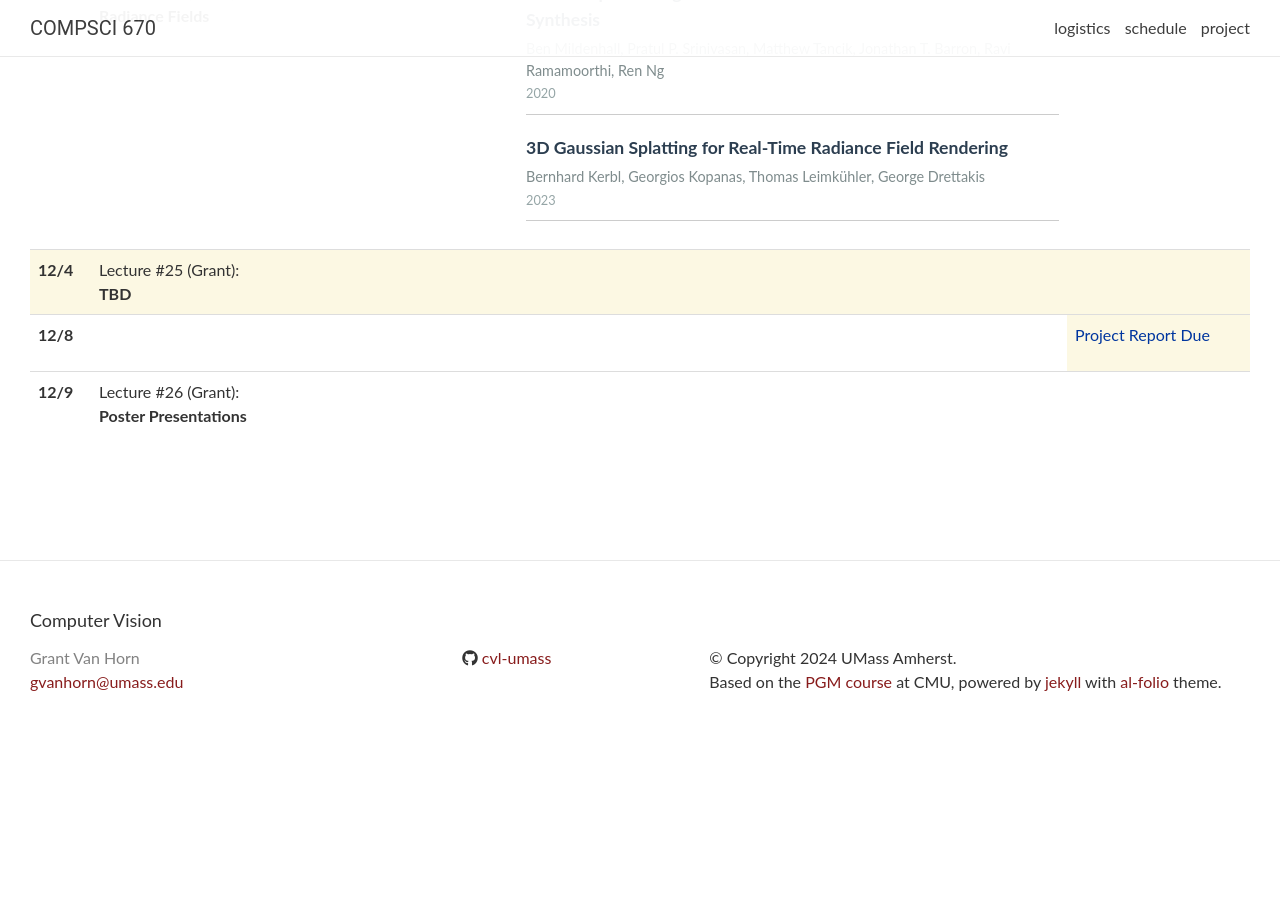
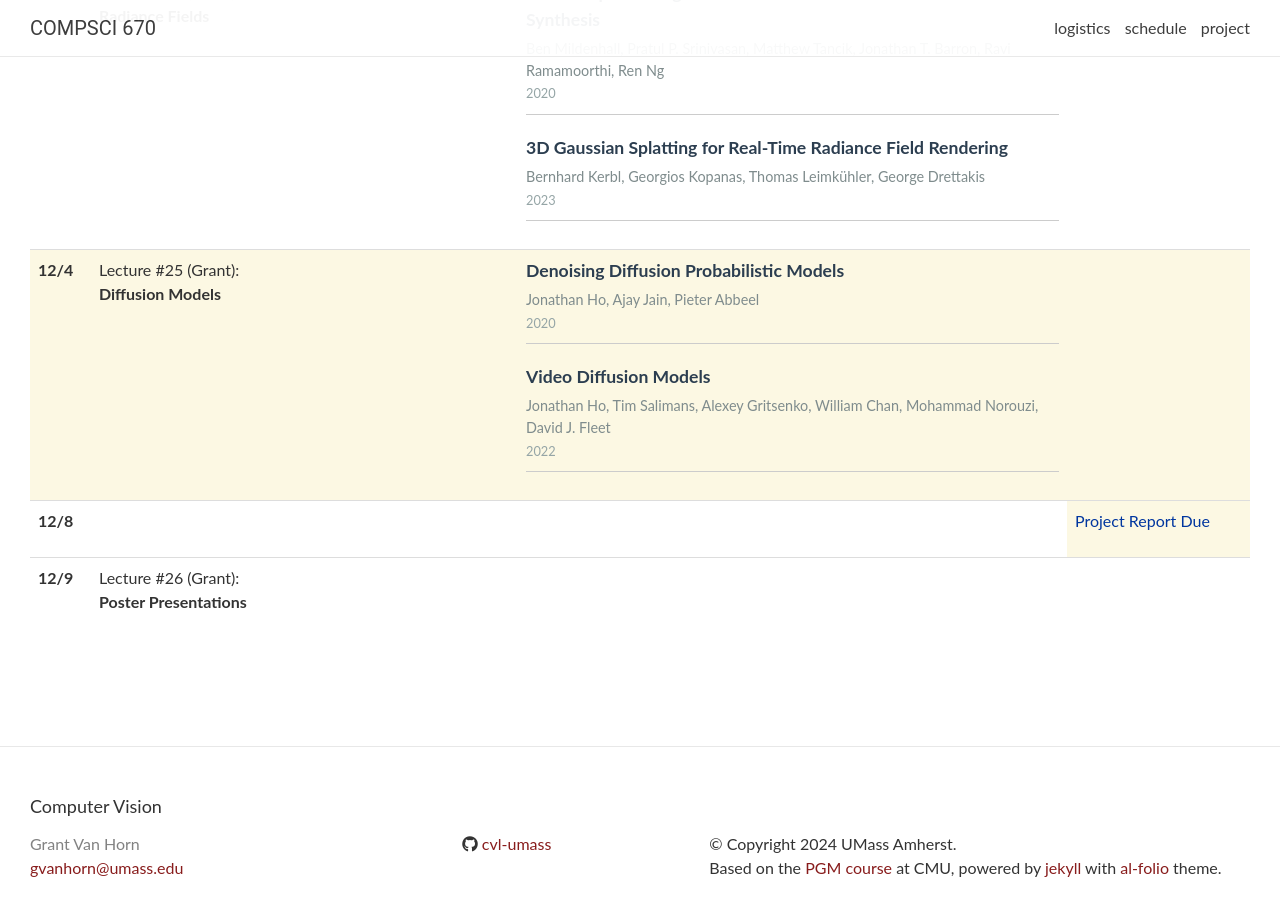
Before and after one commit to cvl-umass/compsci670-fall-2024, a Jekyll site: the page built from _pages/schedule.md, in a window 1280 px wide and 900 px high, scrolled down 5488 px. Built offline with Jekyll 4.4.1, drawn with Linux system fonts in a browser that asks for light colours; nearby versions of some CDN libraries; comment, search, counter and statistics services are not loaded; before the commit the page ends 6243 px from its top, so only the background shows below that.

```diff
--- a/_data/schedule.yml
+++ b/_data/schedule.yml
@@ -265,7 +265,16 @@
 
 - date: 12/4
   lecturer: Grant
-  title: <strong>TBD</strong>
+  title: <strong>Diffusion Models</strong>
+  readings:
+    - title: "Denoising Diffusion Probabilistic Models"
+      url: https://arxiv.org/abs/2006.11239
+      authors: "Jonathan Ho, Ajay Jain, Pieter Abbeel"
+      year: 2020
+    - title: "Video Diffusion Models"
+      url: https://arxiv.org/abs/2204.03458
+      authors: "Jonathan Ho, Tim Salimans, Alexey Gritsenko, William Chan, Mohammad Norouzi, David J. Fleet"
+      year: 2022
 
 - date: 12/8
   logistics:
```
